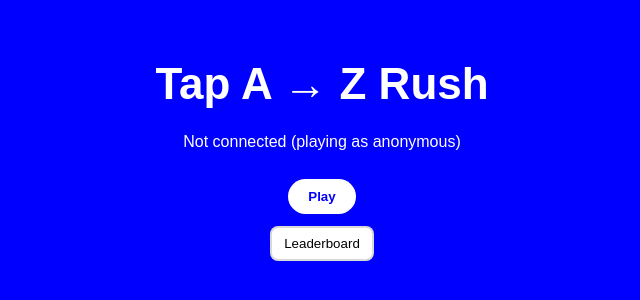
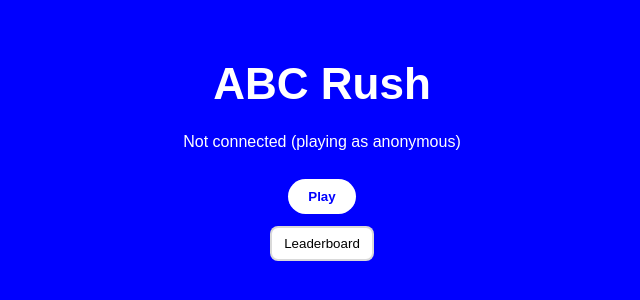
Before and after one commit to rhmarketing24/AZgame, a Next.js app: page / in a window 1280 px wide. Shown: the part 268-568 px from the top of the page, without its empty margins (318-958 px from the left). Built offline with nearby package versions, Linux system fonts and the light colour scheme.

Commit message:
Update HomeScreen.jsx

```diff
--- a/components/HomeScreen.jsx
+++ b/components/HomeScreen.jsx
@@ -18,7 +18,7 @@ export default function HomeScreen(){
 
   return (
     <div className="container center">
-      <h1>Tap A → Z Rush</h1>
+      <h1>ABC Rush</h1>
       <p>Not connected (playing as anonymous)</p>
       <div style={{marginTop:12}}>
         <Link href="/game"><button className="btn">Play</button></Link>
```
